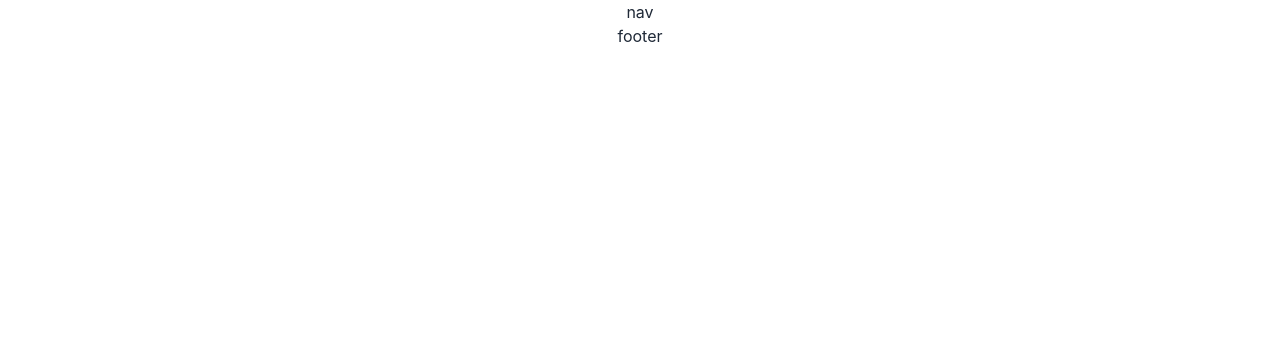
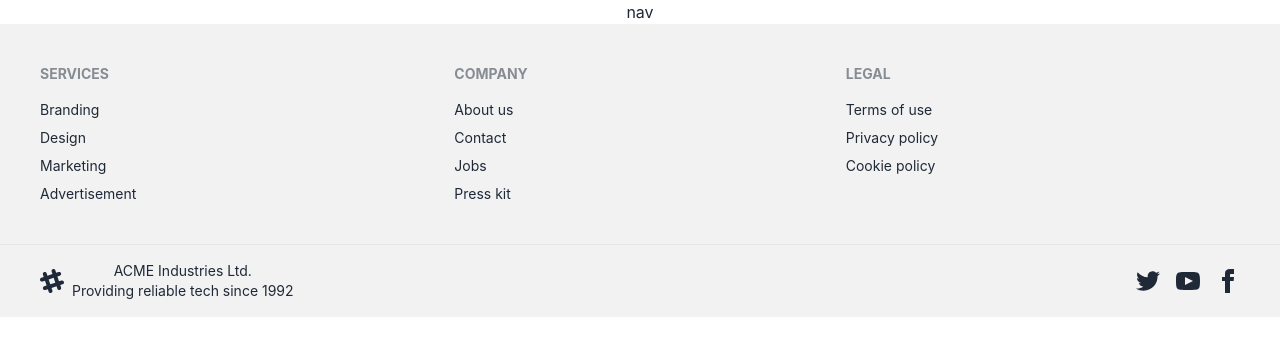
Before and after one commit to foysal1021/ass11, a React (Create React App) app: page / in a window 1280 px wide. Shown: the top 356 px of the page. Built offline with nearby package versions, Linux system fonts and the light colour scheme.

Commit message:
added footer

```diff
--- a/src/Component/ShardPage/Footer/Footer.js
+++ b/src/Component/ShardPage/Footer/Footer.js
@@ -1,7 +1,110 @@
 import React from "react";
 
 const Footer = () => {
-  return <div>footer </div>;
+  return (
+    <div>
+      <footer className="footer p-10 bg-base-200 text-base-content">
+        <div>
+          <span className="footer-title">Services</span>
+          <a href="/" className="link link-hover">
+            Branding
+          </a>
+          <a href="/" className="link link-hover">
+            Design
+          </a>
+          <a href="/" className="link link-hover">
+            Marketing
+          </a>
+          <a href="/" className="link link-hover">
+            Advertisement
+          </a>
+        </div>
+        <div>
+          <span className="footer-title">Company</span>
+          <a href="/" className="link link-hover">
+            About us
+          </a>
+          <a href="/" className="link link-hover">
+            Contact
+          </a>
+          <a href="/" className="link link-hover">
+            Jobs
+          </a>
+          <a href="/" className="link link-hover">
+            Press kit
+          </a>
+        </div>
+        <div>
+          <span className="footer-title">Legal</span>
+          <a href="/" className="link link-hover">
+            Terms of use
+          </a>
+          <a href="/" className="link link-hover">
+            Privacy policy
+          </a>
+          <a href="/" className="link link-hover">
+            Cookie policy
+          </a>
+        </div>
+      </footer>
+      <footer className="footer px-10 py-4 border-t bg-base-200 text-base-content border-base-300">
+        <div className="items-center grid-flow-col">
+          <svg
+            width="24"
+            height="24"
+            viewBox="0 0 24 24"
+            xmlns="http://www.w3.org/2000/svg"
+            fillRule="evenodd"
+            clipRule="evenodd"
+            className="fill-current"
+          >
+            <path d="M22.672 15.226l-2.432.811.841 2.515c.33 1.019-.209 2.127-1.23 2.456-1.15.325-2.148-.321-2.463-1.226l-.84-2.518-5.013 1.677.84 2.517c.391 1.203-.434 2.542-1.831 2.542-.88 0-1.601-.564-1.86-1.314l-.842-2.516-2.431.809c-1.135.328-2.145-.317-2.463-1.229-.329-1.018.211-2.127 1.231-2.456l2.432-.809-1.621-4.823-2.432.808c-1.355.384-2.558-.59-2.558-1.839 0-.817.509-1.582 1.327-1.846l2.433-.809-.842-2.515c-.33-1.02.211-2.129 1.232-2.458 1.02-.329 2.13.209 2.461 1.229l.842 2.515 5.011-1.677-.839-2.517c-.403-1.238.484-2.553 1.843-2.553.819 0 1.585.509 1.85 1.326l.841 2.517 2.431-.81c1.02-.33 2.131.211 2.461 1.229.332 1.018-.21 2.126-1.23 2.456l-2.433.809 1.622 4.823 2.433-.809c1.242-.401 2.557.484 2.557 1.838 0 .819-.51 1.583-1.328 1.847m-8.992-6.428l-5.01 1.675 1.619 4.828 5.011-1.674-1.62-4.829z"></path>
+          </svg>
+          <p>
+            ACME Industries Ltd. <br />
+            Providing reliable tech since 1992
+          </p>
+        </div>
+        <div className="md:place-self-center md:justify-self-end">
+          <div className="grid grid-flow-col gap-4">
+            <a href="/">
+              <svg
+                xmlns="http://www.w3.org/2000/svg"
+                width="24"
+                height="24"
+                viewBox="0 0 24 24"
+                className="fill-current"
+              >
+                <path d="M24 4.557c-.883.392-1.832.656-2.828.775 1.017-.609 1.798-1.574 2.165-2.724-.951.564-2.005.974-3.127 1.195-.897-.957-2.178-1.555-3.594-1.555-3.179 0-5.515 2.966-4.797 6.045-4.091-.205-7.719-2.165-10.148-5.144-1.29 2.213-.669 5.108 1.523 6.574-.806-.026-1.566-.247-2.229-.616-.054 2.281 1.581 4.415 3.949 4.89-.693.188-1.452.232-2.224.084.626 1.956 2.444 3.379 4.6 3.419-2.07 1.623-4.678 2.348-7.29 2.04 2.179 1.397 4.768 2.212 7.548 2.212 9.142 0 14.307-7.721 13.995-14.646.962-.695 1.797-1.562 2.457-2.549z"></path>
+              </svg>
+            </a>
+            <a href="/">
+              <svg
+                xmlns="http://www.w3.org/2000/svg"
+                width="24"
+                height="24"
+                viewBox="0 0 24 24"
+                className="fill-current"
+              >
+                <path d="M19.615 3.184c-3.604-.246-11.631-.245-15.23 0-3.897.266-4.356 2.62-4.385 8.816.029 6.185.484 8.549 4.385 8.816 3.6.245 11.626.246 15.23 0 3.897-.266 4.356-2.62 4.385-8.816-.029-6.185-.484-8.549-4.385-8.816zm-10.615 12.816v-8l8 3.993-8 4.007z"></path>
+              </svg>
+            </a>
+            <a href="/">
+              <svg
+                xmlns="http://www.w3.org/2000/svg"
+                width="24"
+                height="24"
+                viewBox="0 0 24 24"
+                className="fill-current"
+              >
+                <path d="M9 8h-3v4h3v12h5v-12h3.642l.358-4h-4v-1.667c0-.955.192-1.333 1.115-1.333h2.885v-5h-3.808c-3.596 0-5.192 1.583-5.192 4.615v3.385z"></path>
+              </svg>
+            </a>
+          </div>
+        </div>
+      </footer>
+    </div>
+  );
 };
 
 export default Footer;
```
